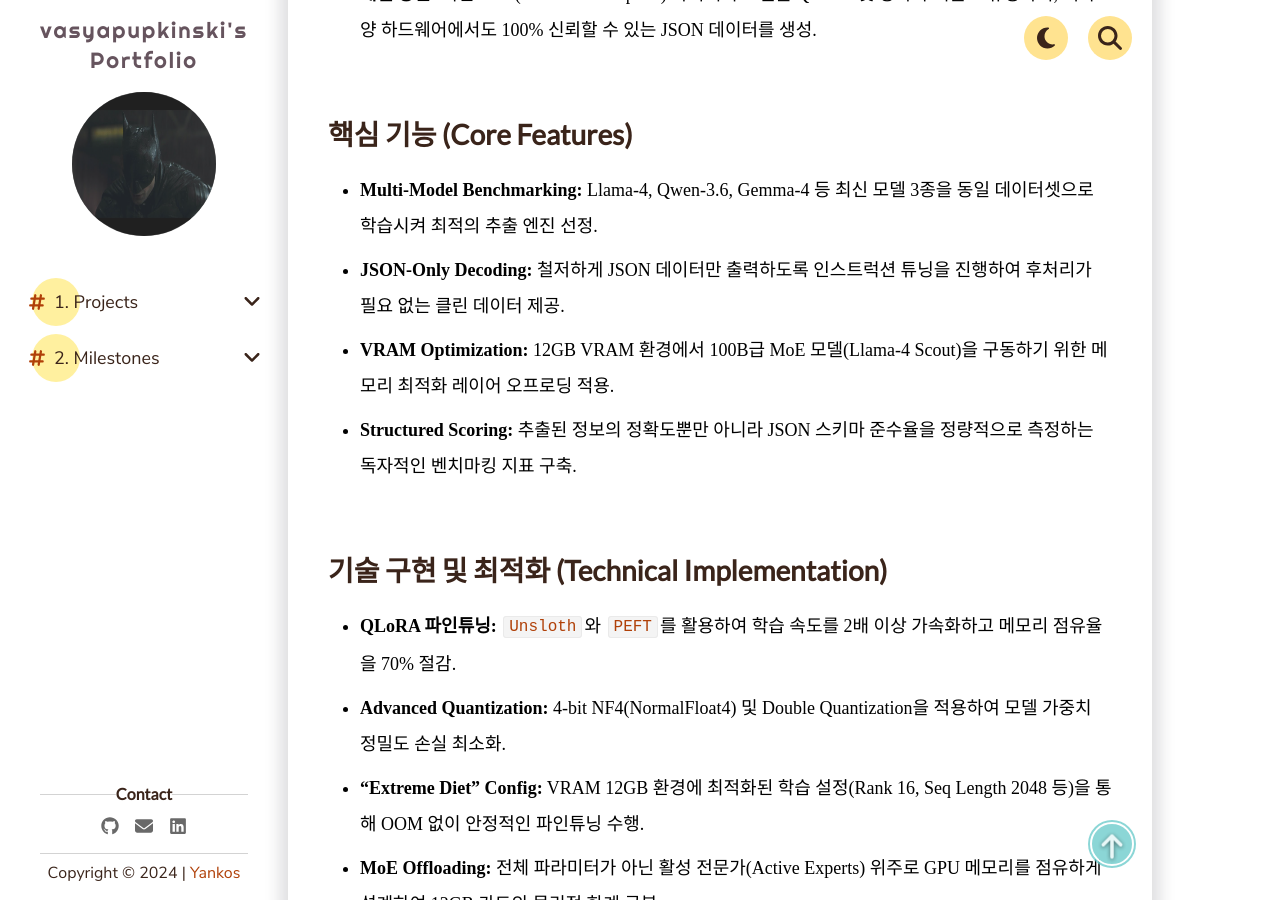
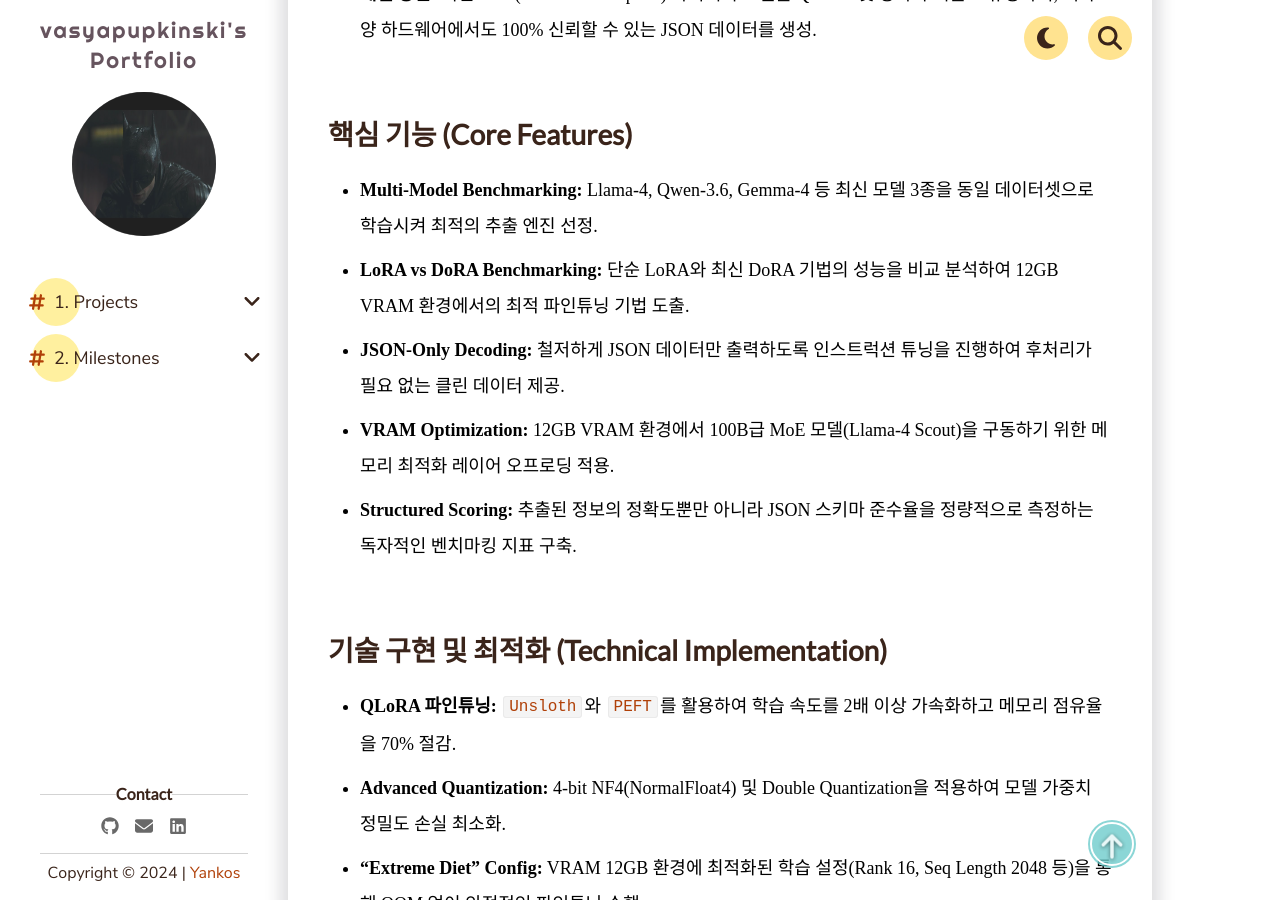
Before and after one commit to vasyapupkinski/vasyapupkinski.github.io, a Jekyll site: the page built from _pages/1. Projects/Personal Projects/structx-llm-json-extractor.md, in a window 1280 px wide and 900 px high, scrolled down 977 px. Built offline with Jekyll 4.4.1, drawn with Linux system fonts in a browser that asks for light colours; comment, search, counter and statistics services are not loaded.

Commit message:
docs: Add LoRA vs DoRA comparative experiment details

```diff
--- a/_pages/1. Projects/Personal Projects/structx-llm-json-extractor.md
+++ b/_pages/1. Projects/Personal Projects/structx-llm-json-extractor.md
@@ -18,6 +18,7 @@ date: 2026-05-11
 
 ## 핵심 기능 (Core Features)
 - **Multi-Model Benchmarking:** Llama-4, Qwen-3.6, Gemma-4 등 최신 모델 3종을 동일 데이터셋으로 학습시켜 최적의 추출 엔진 선정.
+- **LoRA vs DoRA Benchmarking:** 단순 LoRA와 최신 DoRA 기법의 성능을 비교 분석하여 12GB VRAM 환경에서의 최적 파인튜닝 기법 도출.
 - **JSON-Only Decoding:** 철저하게 JSON 데이터만 출력하도록 인스트럭션 튜닝을 진행하여 후처리가 필요 없는 클린 데이터 제공.
 - **VRAM Optimization:** 12GB VRAM 환경에서 100B급 MoE 모델(Llama-4 Scout)을 구동하기 위한 메모리 최적화 레이어 오프로딩 적용.
 - **Structured Scoring:** 추출된 정보의 정확도뿐만 아니라 JSON 스키마 준수율을 정량적으로 측정하는 독자적인 벤치마킹 지표 구축.
```
